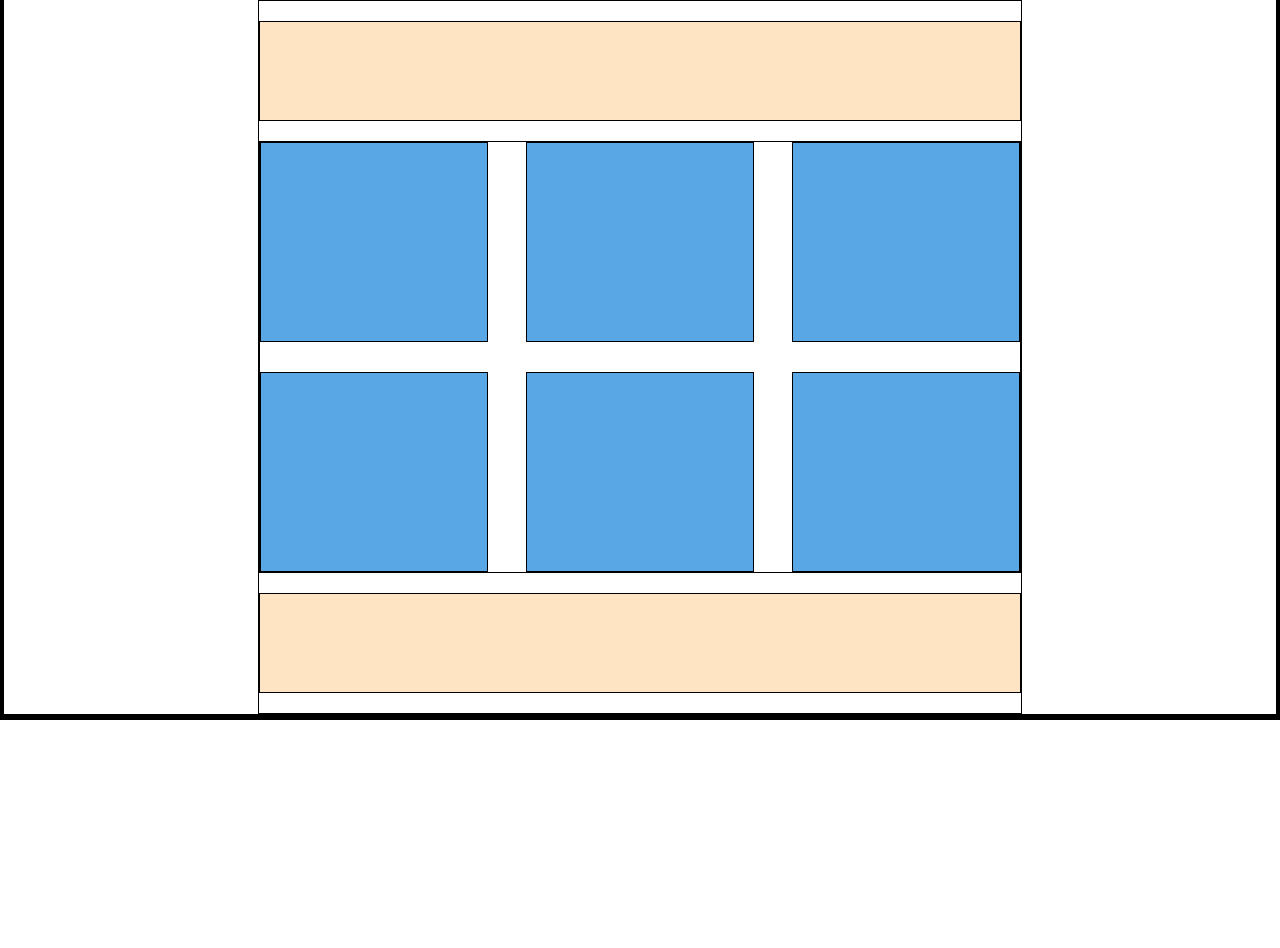
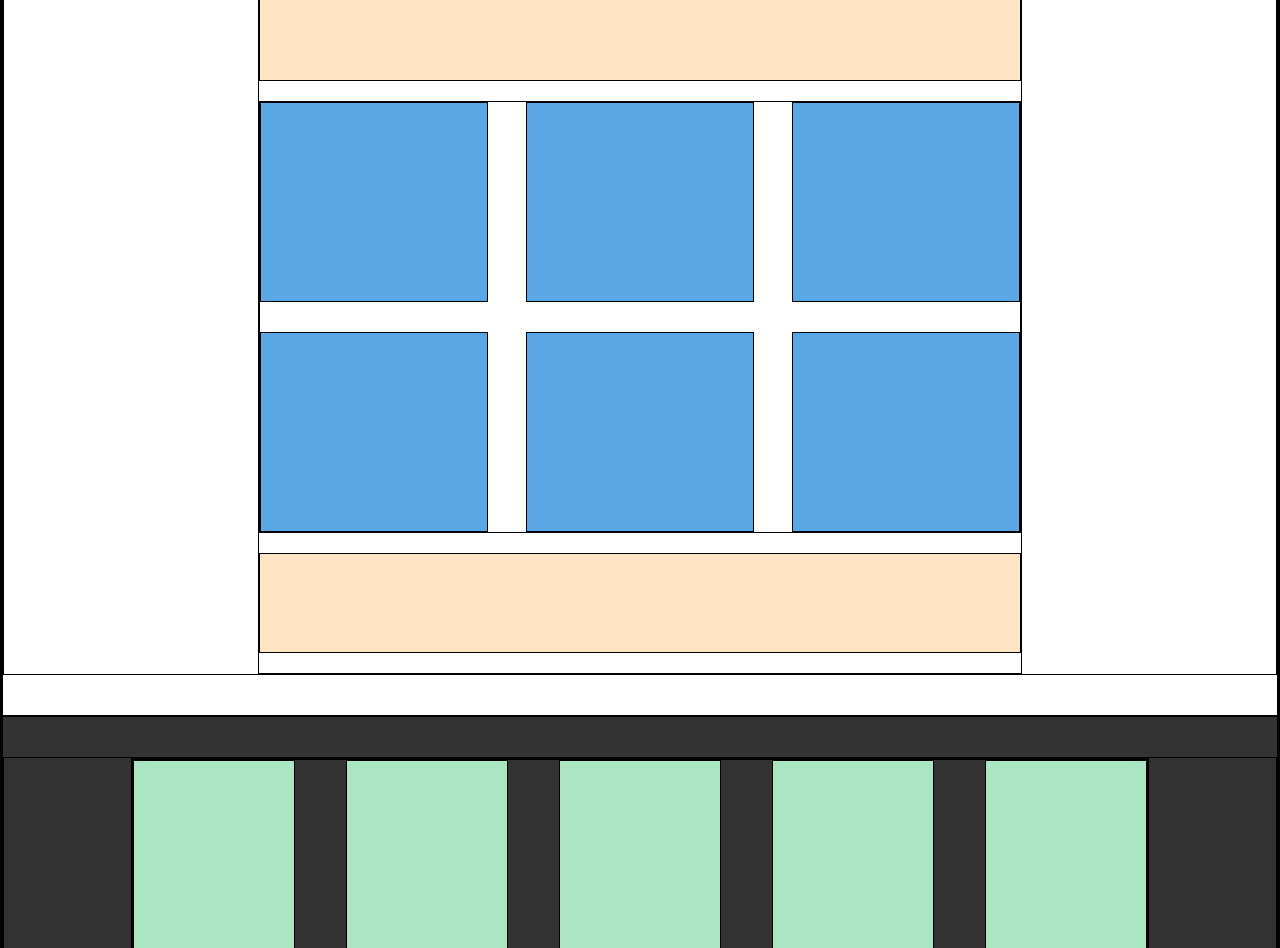
Before and after one commit to ErikaCetera/htmlcss-dropbox, a plain HTML site: page index.html in a window 1280 px wide. Shown: the part 1852-2800 px from the top of the page. Before the commit the page ends 2572 px from the top, so only its background shows below. Drawn offline with Linux system fonts and the light colour scheme.

Commit message:
feat: footer

```diff
--- a/css/style.css
+++ b/css/style.css
@@ -43,8 +43,8 @@ img {
     row-gap: 30px;
 }
 
-section:not(.hero) {
-    margin-top: 40px;
+section:not(#hero) {
+    margin:40px auto;
 }
 
 /* utility */
@@ -147,4 +147,20 @@ section:not(.hero) {
 /* /MAIN */
 
 /* FOOTER */
+footer{
+    background: #343333;
+
+}
+.list{
+    width: calc(80%/5);
+/* debug */
+height: 300px;
+background-color: #aae6c1;
+}
+
+.language{
+    /* debug */
+    height: 20px;
+    background-color: #aae6c1;
+}
 /* /FOOTER */
--- a/index.html
+++ b/index.html
@@ -99,7 +99,18 @@
 
     <!-- Footer -->
     <footer>
-
+        <section class="all-list">
+            <div class="big-container">
+                <div class="row">
+                    <div class="list"></div>
+                    <div class="list"></div>
+                    <div class="list"></div>
+                    <div class="list"></div>
+                    <div class="list"></div>
+                </div>
+                <div class="language mt-20"></div>
+            </div>
+        </section>
     </footer>
     <!-- /Footer -->
 </body>
```
